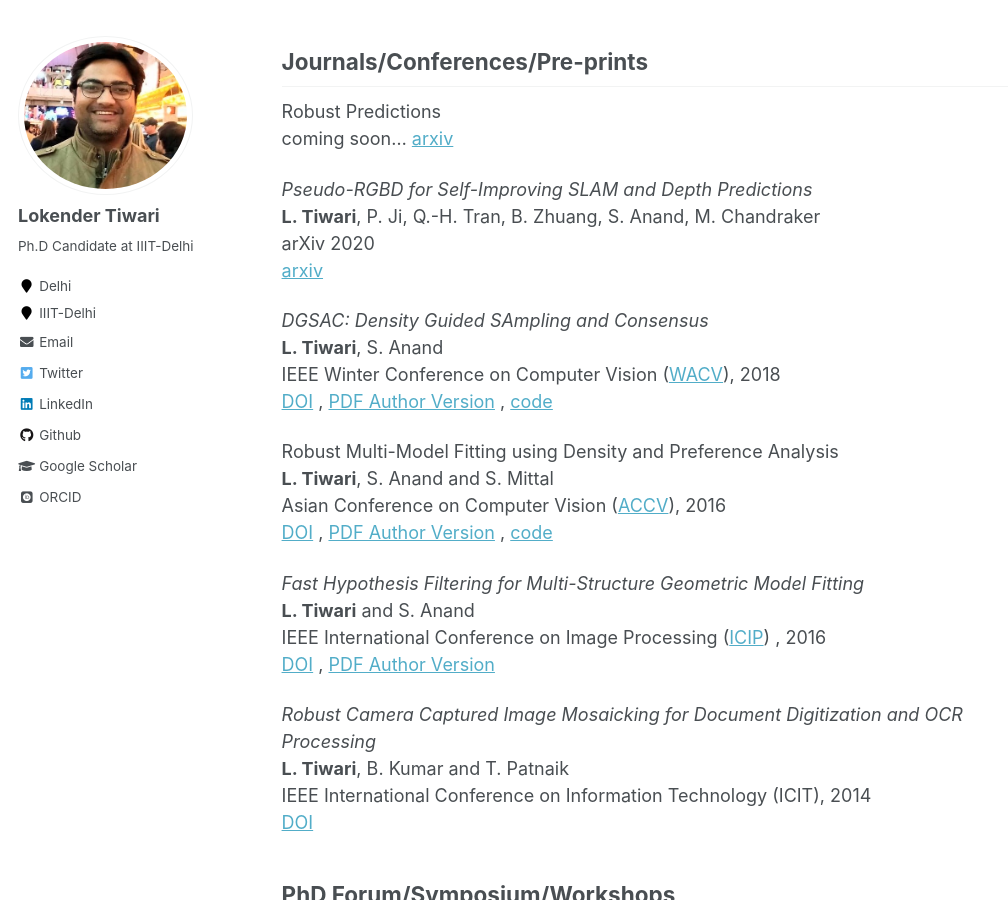
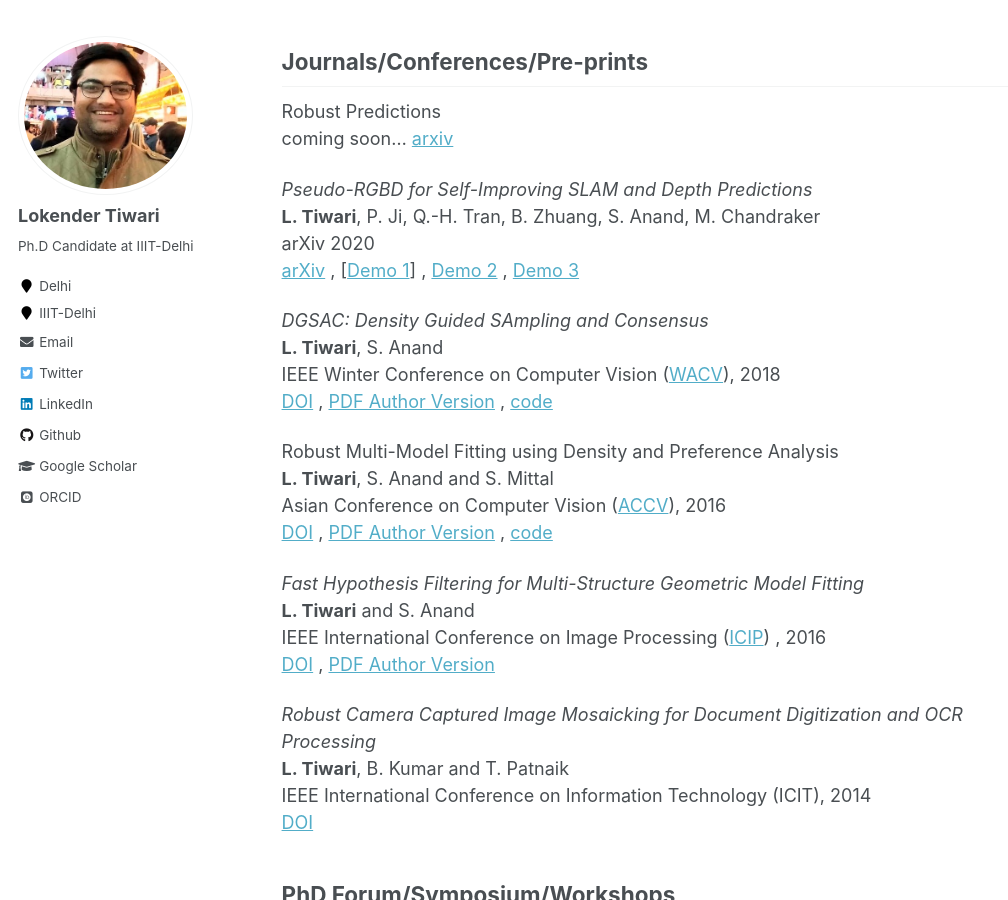
Before and after one commit to lokender/lokender.github.io, a Jekyll site: the page built from _pages/publications.md, in a window 1280 px wide and 900 px high, scrolled down 361 px. Shown: the whole window, without its empty margins (0-1008 px from the left). Built offline with Jekyll 4.4.1, drawn with Linux system fonts in a browser that asks for light colours; some web fonts are replaced.

Commit message:
Update publications.md

```diff
--- a/_pages/publications.md
+++ b/_pages/publications.md
@@ -15,7 +15,7 @@ coming soon... [arxiv]() <br>
 *Pseudo-RGBD for Self-Improving SLAM and Depth Predictions* <br>
 **L. Tiwari**, P. Ji, Q.-H. Tran, B. Zhuang, S. Anand, M. Chandraker <br>
 arXiv 2020 <br>
-[arxiv](https://abc.com) <br>
+[arXiv](https://arxiv.org/abs/2004.10681) , [[Demo 1](http://tiny.cc/pRGBDKITTI19)] , [Demo 2](http://tiny.cc/pRGBDKITTI11) , [Demo 3](http://tiny.cc/pRGBDTUMLCV) <br>
 
 *DGSAC: Density Guided SAmpling and Consensus* <br>
 **L. Tiwari**, S. Anand <br>
```
